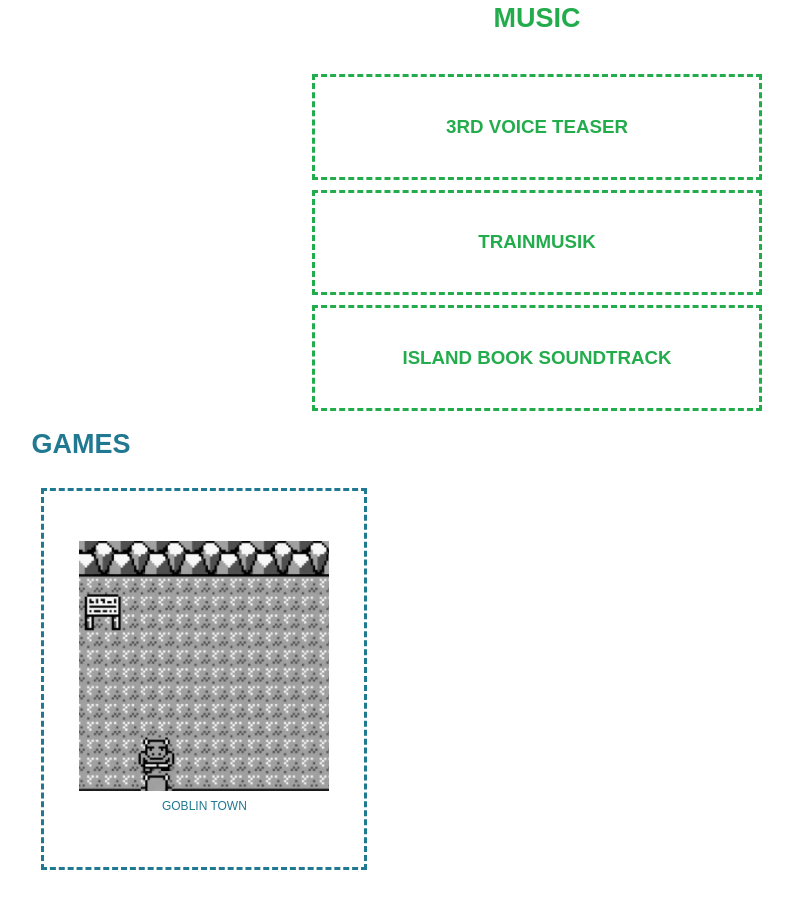
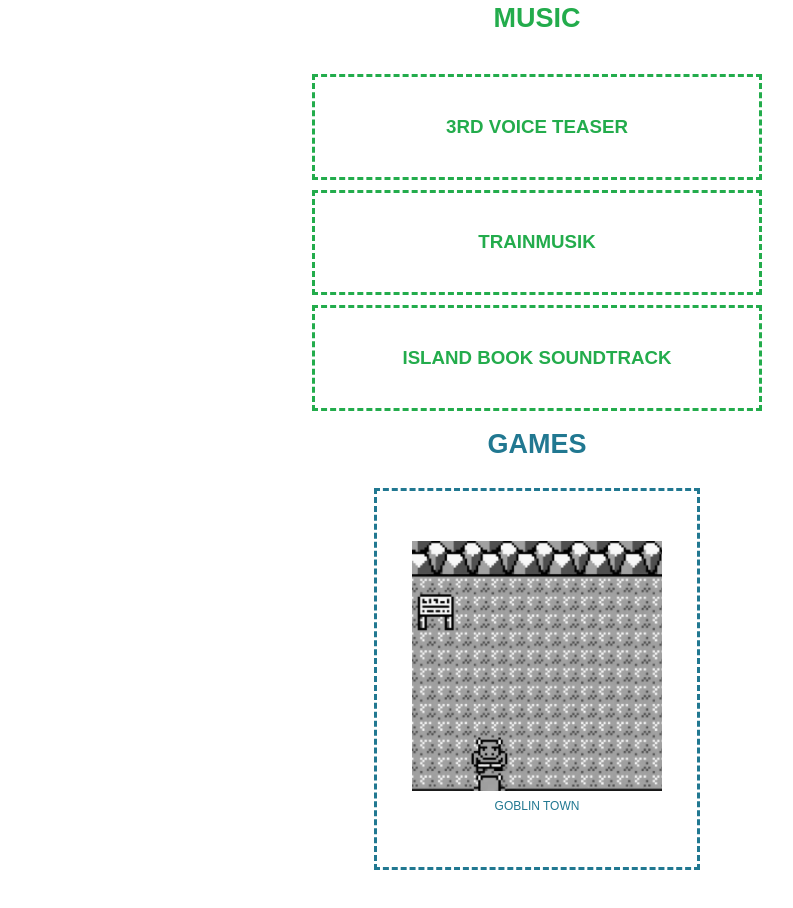
Before and after one commit to approved-work/approved-work.github.io, a plain HTML site: page index.html in a window 1280 px wide. Shown: the part 1023-1931 px from the top of the page, without its empty margins (103-896 px from the left). Drawn offline with Linux system fonts and the light colour scheme.

Commit message:
Update index.html

```diff
--- a/index.html
+++ b/index.html
@@ -30,7 +30,7 @@
   #animation h1, #music h1 {
     margin: 40px auto;
   }
-  #animation, #music {
+  #animation, #music, #games {
     width: 100%;
     margin: 0px auto;
     text-align: center;
```
